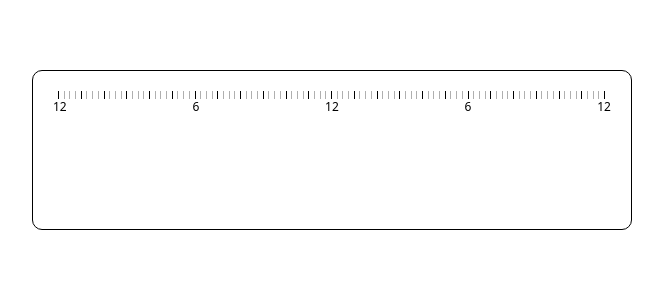
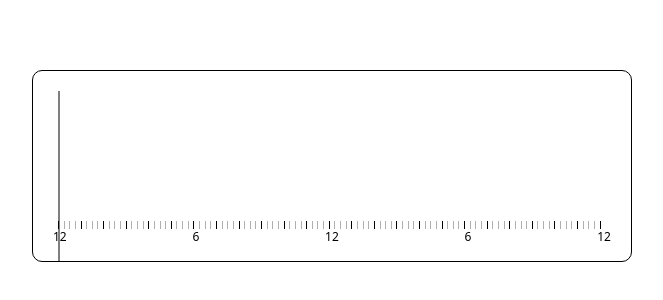
Before and after one commit to maharshmellow/sandbox, a Next.js app: page /time-ticker in a window 1280 px wide. Shown: the part 230-530 px from the top of the page, without its empty margins (308-971 px from the left). Built offline with nearby package versions, Linux system fonts and the light colour scheme.

Commit message:
fix: add timeticket temporary code

```diff
--- a/pages/time-ticker.tsx
+++ b/pages/time-ticker.tsx
@@ -1,3 +1,4 @@
+// inspired by https://www.timezones.digital/
 import Head from 'next/head';
 import styled from 'styled-components';
 
@@ -8,7 +9,7 @@ type TickerProps = {
 const Card = styled.div`
   max-width: 600px;
   min-width: 300px;
-  height: 20vh;
+  // height: 20vh;
   // background-color: rgb(var(--foreground-rgb));
   border: 1px solid rgb(var(--foreground-rgb));
 
@@ -16,6 +17,8 @@ const Card = styled.div`
   margin: auto;
   margin-top: 300px;
   padding: 20px;
+  overflow: hidden;
+  position: relative;
 
   @media (max-width: 768px) {
     width: 90vw;
@@ -27,13 +30,13 @@ const TickerContainer = styled.div`
   height: 8px;
   margin-left: 5px;
   margin-right: 5px;
-  justify-content: space-between;
+  // justify-content: space-between;
 `;
 
 const Ticker = styled.div<TickerProps>`
   // border-left: 1px solid rgb(var(--foreground-rgb));
   border-left: ${(props) => (props.hourMark ? '1px solid #000000' : '1px solid #afafaf')};
-  // width: calc(1.0309278%); // 100 / 97 = 1.0309278 -> number of ticks in the day
+  width: calc(1.0309278%); // 100 / 97 = 1.0309278 -> number of ticks in the day
 `;
 
 const TickerLabelContainer = styled.div`
@@ -44,6 +47,30 @@ const TickerLabelContainer = styled.div`
   font-weight: 500px;
 `;
 const TickerLabel = styled.div``;
+
+const TimeSelectorBar = styled.div`
+  display: block;
+  color: black;
+  width: 1px;
+  background-color: black;
+  height: 100%;
+  position: absolute;
+  right: calc(4.3% + 97 * 0.94226804%); // (95.7% - 4.3%) / 97 stops = 0.94226804%
+  transform: translateX(50%);
+  // left: calc(20px + 16 * 5.6391753px); // 572px - 25px = 547px / 97 steps = 5.6391753px
+`;
+
+const DummyContent = styled.div`
+  height: 150px;
+`;
+
+const TimeContainer = styled.div`
+  position: absolute;
+  right: 20px;
+  left: 20px;
+  bottom: 16px;
+  // background-color: red;
+`;
 
 export function Tickers() {
   const ticks = [];
@@ -67,6 +94,10 @@ export function TickerLabels() {
   );
 }
 
+export function TimeSelector() {
+  return <TimeSelectorBar />;
+}
+
 export default function TimeTickerDemo() {
   return (
     <>
@@ -78,8 +109,12 @@ export default function TimeTickerDemo() {
       </Head>
       <main>
         <Card>
-          <Tickers />
-          <TickerLabels />
+          <TimeSelector />
+          <DummyContent />
+          <TimeContainer>
+            <Tickers />
+            <TickerLabels />
+          </TimeContainer>
         </Card>
       </main>
     </>
```
